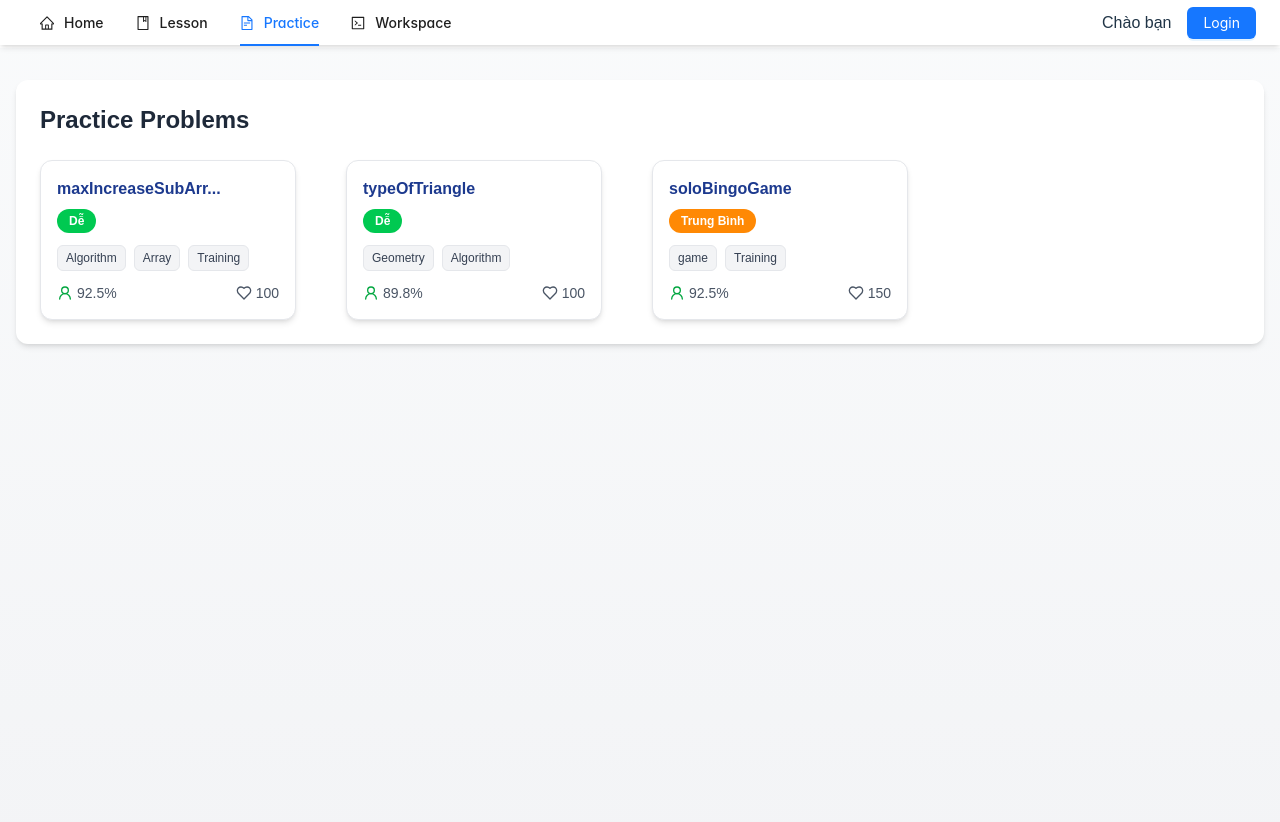
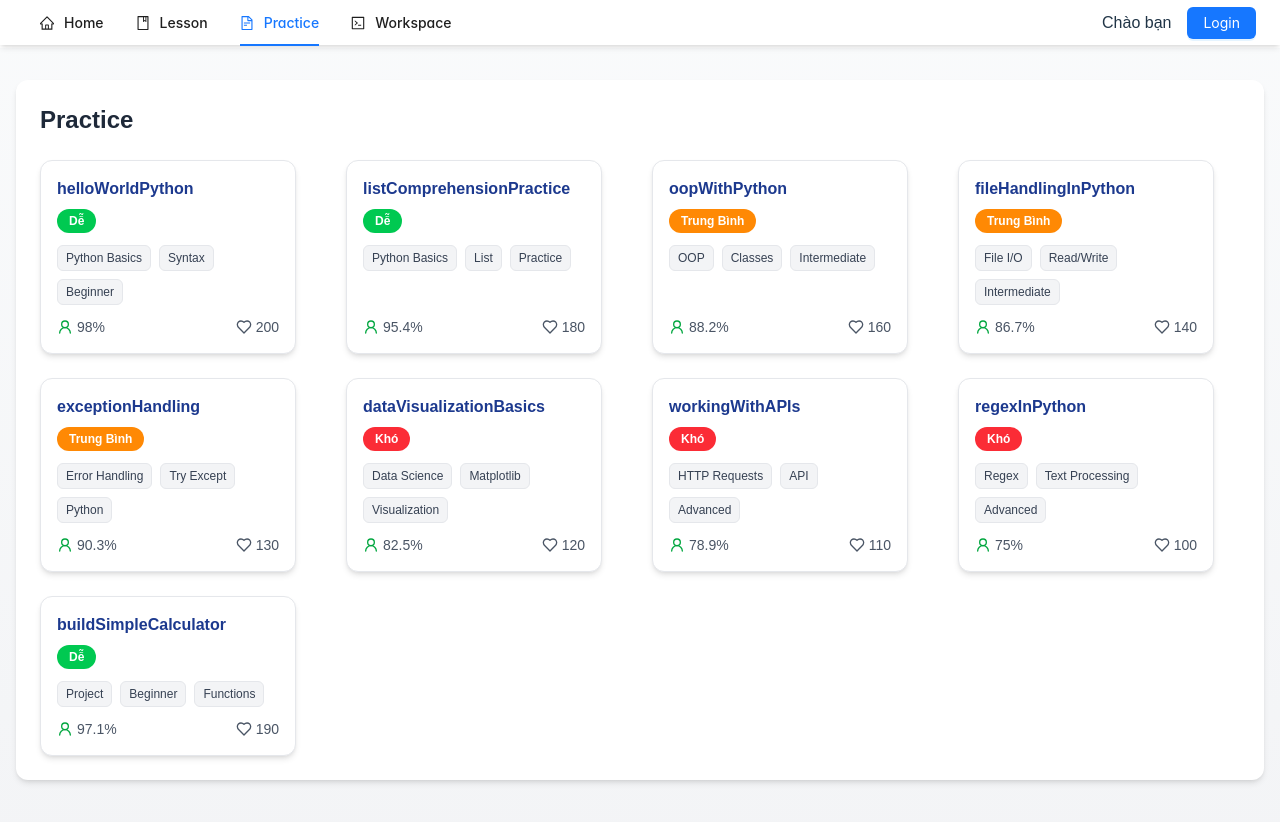
Before and after one commit to anhnhantothi/py_code, a React (Vite) app: page /pratice in a window 1280 px wide. Shown: the top 822 px of the page. Built offline with nearby package versions, Linux system fonts and the light colour scheme; no server answers.

Commit message:
Pass to merge

```diff
--- a/src/main.tsx
+++ b/src/main.tsx
@@ -1,4 +1,3 @@
-import { StrictMode } from 'react'
 import { createRoot } from 'react-dom/client'
 import './index.css'
 import App from './App.tsx'
--- a/src/pages/home/home-page.tsx
+++ b/src/pages/home/home-page.tsx
@@ -7,13 +7,14 @@ import Footer from '../../components/footer';
 import '../../assets/css/global.css';
 import '../../assets/css/homepage.css';
 import { useAuth } from '../../context/auth_context';
+import AIImage from '../../assets/images/AI-pic.jpg';
 import {
   BookFilled,
   CheckCircleOutlined,
   CodeOutlined,
-  VideoCameraOutlined,
   GlobalOutlined,
   UsergroupAddOutlined,
+  CommentOutlined,
 } from '@ant-design/icons';
 
 const HomePage: React.FC = () => {
@@ -72,14 +73,14 @@ const HomePage: React.FC = () => {
             <div className="md:w-1/2 relative mt-10 md:mt-0 flex justify-center">
               <div className="relative w-72 h-72 bg-indigo-50 rounded-2xl flex items-center justify-center">
                 <img
-                  src="https://source.unsplash.com/featured/?coding"
+                  src={AIImage}
                   alt="Coding"
                   className="w-48 h-48 object-cover rounded-2xl shadow-md"
                 />
               </div>
               <div className="absolute top-10 right-0 card">
-                <VideoCameraOutlined className="text-indigo-600 text-xl" />
-                <span className="font-medium text-gray-700">2K+ Video</span>
+                <CommentOutlined className="text-indigo-600 text-xl" />
+                <span className="font-medium text-gray-700">2K+ Phản hồi</span>
               </div>
               <div className="absolute bottom-16 left-0 card">
                 <GlobalOutlined className="text-indigo-600 text-xl" />
@@ -103,7 +104,7 @@ const HomePage: React.FC = () => {
               </p>
             </div>
             <img
-              src="https://source.unsplash.com/featured/?terminal"
+              src="../../assets/images/AI-pic.jpg"
               alt="Code Editor"
               className="rounded-2xl shadow-md flex-1"
             />
--- a/src/pages/info/info.tsx
+++ b/src/pages/info/info.tsx
@@ -1,83 +1,123 @@
-import React, { useEffect, useState } from "react";
-import { TabView, TabPanel } from "primereact/tabview";
+import  { useEffect, useState } from "react";
 import { InputText } from "primereact/inputtext";
 import { PencilIcon, CheckIcon } from "lucide-react";
-import CommentArea from "../../components/CommentArea";
-import { fakeData, SearchSuggestionCard } from "../../components/PraticeItem";
+
+// Giả sử bạn có sẵn helper cho fetch API
+const getPatientProfile = async () => {
+  const response = await fetch("/api/patient-profile");
+  if (!response.ok) throw new Error("Failed to fetch patient profile");
+  return await response.json();
+};
+
+const updatePatientProfile = async (data: any) => {
+  const response = await fetch("/api/patient-profile", {
+    method: "PUT",
+    headers: { "Content-Type": "application/json" },
+    body: JSON.stringify(data),
+  });
+  if (!response.ok) throw new Error("Failed to update patient profile");
+  return await response.json();
+};
 
 const PatientProfileUI = () => {
   const [isEditing, setIsEditing] = useState(false);
   const [activeTab, setActiveTab] = useState(0);
   const [patientData, setPatientData] = useState({
-    firstName: "Henry",
-    gender: "Male",
-    email: "henny@gmail.com",
-    phone: "+123 456 7890",
-    address: "123 Main Street",
+    firstName: "",
+    gender: "",
+    email: "",
+    phone: "",
+    address: "",
   });
 
-  const handleChange = (e:any) => {
+  // Lấy dữ liệu thật từ server
+  useEffect(() => {
+    getPatientProfile()
+      .then((data) => setPatientData(data))
+      .catch((err) => console.error(err));
+  }, []);
+
+  const handleChange = (e: any) => {
     const { name, value } = e.target;
     setPatientData((prevData) => ({ ...prevData, [name]: value }));
   };
 
-  const toggleEdit = () => {
-    if(isEditing){
-        ///update patientData vô local
+  const toggleEdit = async () => {
+    if (isEditing) {
+      try {
+        await updatePatientProfile(patientData); // Cập nhật dữ liệu lên server
+        alert("Cập nhật thành công");
+      } catch (err) {
+        console.error(err);
+        alert("Lỗi khi cập nhật dữ liệu");
+      }
     }
     setIsEditing(!isEditing);
   };
 
-
-  useEffect(()=>{
-    /// lấy data từ local
-  },[])
-
-
-
   return (
     <div className="mx-auto w-[1220px] h-screen">
-      {/* Profile Header */}
       <div className="flex items-center justify-between mb-6 shadow-[0_6px_15px_rgba(0,0,0,0.15)] p-5 relative">
         <div className="flex items-center">
-          <img src="https://cdn.dribbble.com/userupload/17410840/file/original-07a4b1c25e613420faf0f0aff1283311.jpg" alt="Profile" className="w-20 h-20 rounded-full mr-4" />
+          <img
+            src="https://cdn.dribbble.com/userupload/17410840/file/original-07a4b1c25e613420faf0f0aff1283311.jpg"
+            alt="Profile"
+            className="w-20 h-20 rounded-full mr-4"
+          />
           <div>
-            <h2 className="text-2xl font-semibold">Henry D. Wilson</h2>
-            <p className="text-gray-500">ID: #5233 • 📞 +123 456 7890</p>
-            <span className="bg-green-100 text-green-700 text-sm px-2 py-1 rounded-lg">Active</span>
+            <h2 className="text-2xl font-semibold">{patientData.firstName}</h2>
+            <p className="text-gray-500">📞 {patientData.phone}</p>
+            <span className="bg-green-100 text-green-700 text-sm px-2 py-1 rounded-lg">
+              Active
+            </span>
           </div>
         </div>
-        {/* Edit Icon */}
-        <div onClick={toggleEdit} className="cursor-pointer p-2 rounded-full hover:bg-gray-300">
-          {isEditing ? <CheckIcon size={20} className="text-green-600" /> : <PencilIcon size={20} className="text-gray-700" />}
+        <div
+          onClick={toggleEdit}
+          className="cursor-pointer p-2 rounded-full hover:bg-gray-300"
+        >
+          {isEditing ? (
+            <CheckIcon size={20} className="text-green-600" />
+          ) : (
+            <PencilIcon size={20} className="text-gray-700" />
+          )}
         </div>
       </div>
-      {/* Tabs Section */}
+
       <div className="shadow-[0_6px_15px_rgba(0,0,0,0.15)] p-5">
         <div className="flex border-b mb-6">
-          {['Personal Information', 'Process'].map((tab, index) => (
+          {["Personal Information", "Process"].map((tab, index) => (
             <div
               key={index}
               onClick={() => setActiveTab(index)}
               className={`px-4 py-2 cursor-pointer text-lg font-semibold transition-colors duration-200 ${
-                activeTab === index ? "text-blue-600 " : "text-gray-500 hover:text-blue-300"
+                activeTab === index
+                  ? "text-blue-600 "
+                  : "text-gray-500 hover:text-blue-300"
               }`}
             >
               {tab}
             </div>
           ))}
         </div>
-        <div className="min-h-screen flex items-center justify-center bg-gray-100">
-
-    </div>
 
         {activeTab === 0 ? (
           <div className="grid grid-cols-2 gap-6 mb-6">
             {Object.entries(patientData).map(([key, value]) => (
               <div key={key}>
-                <strong>{key.replace(/([A-Z])/g, ' $1').replace(/^./, str => str.toUpperCase())}:</strong>
+                <strong>
+                  {key
+                    .replace(/([A-Z])/g, " $1")
+                    .replace(/^./, (str) => str.toUpperCase())}
+                  :
+                </strong>
                 {isEditing ? (
-                  <InputText value={value} name={key} onChange={handleChange} className="w-full mt-1" />
+                  <InputText
+                    value={value}
+                    name={key}
+                    onChange={handleChange}
+                    className="w-full mt-1"
+                  />
                 ) : (
                   <p>{value}</p>
                 )}
--- a/src/pages/pratice/PracticePage.tsx
+++ b/src/pages/pratice/PracticePage.tsx
@@ -2,25 +2,67 @@ import { SearchSuggestionCard, SearchSuggestionCardProps, Difficulty } from './S
 
 export const fakeData: SearchSuggestionCardProps[] = [
   {
-    title: "maxIncreaseSubArr...",
+    title: "helloWorldPython",
     difficulty: Difficulty.De,
-    tags: ["Algorithm", "Array", "Training"],
-    completionRate: 92.5,
+    tags: ["Python Basics", "Syntax", "Beginner"],
+    completionRate: 98.0,
+    likes: 200,
+  },
+  {
+    title: "listComprehensionPractice",
+    difficulty: Difficulty.De,
+    tags: ["Python Basics", "List", "Practice"],
+    completionRate: 95.4,
+    likes: 180,
+  },
+  {
+    title: "oopWithPython",
+    difficulty: Difficulty.TrungBinh,
+    tags: ["OOP", "Classes", "Intermediate"],
+    completionRate: 88.2,
+    likes: 160,
+  },
+  {
+    title: "fileHandlingInPython",
+    difficulty: Difficulty.TrungBinh,
+    tags: ["File I/O", "Read/Write", "Intermediate"],
+    completionRate: 86.7,
+    likes: 140,
+  },
+  {
+    title: "exceptionHandling",
+    difficulty: Difficulty.TrungBinh,
+    tags: ["Error Handling", "Try Except", "Python"],
+    completionRate: 90.3,
+    likes: 130,
+  },
+  {
+    title: "dataVisualizationBasics",
+    difficulty: Difficulty.Kho,
+    tags: ["Data Science", "Matplotlib", "Visualization"],
+    completionRate: 82.5,
+    likes: 120,
+  },
+  {
+    title: "workingWithAPIs",
+    difficulty: Difficulty.Kho,
+    tags: ["HTTP Requests", "API", "Advanced"],
+    completionRate: 78.9,
+    likes: 110,
+  },
+  {
+    title: "regexInPython",
+    difficulty: Difficulty.Kho,
+    tags: ["Regex", "Text Processing", "Advanced"],
+    completionRate: 75.0,
     likes: 100,
   },
   {
-    title: "typeOfTriangle",
+    title: "buildSimpleCalculator",
     difficulty: Difficulty.De,
-    tags: ["Geometry", "Algorithm"],
-    completionRate: 89.8,
-    likes: 100,
-  },
-  {
-    title: "soloBingoGame",
-    difficulty: Difficulty.TrungBinh,
-    tags: ["game", "Training"],
-    completionRate: 92.5,
-    likes: 150,
+    tags: ["Project", "Beginner", "Functions"],
+    completionRate: 97.1,
+    likes: 190,
   },
 ];
 
@@ -30,7 +72,7 @@ export default function PracticePage() {
       <div className="max-w-7xl mx-auto">
         {/* Thêm khung bo góc + shadow + nền trắng */}
         <div className="bg-white rounded-xl shadow-md p-6">
-          <h2 className="text-2xl font-bold text-gray-800 mb-6">Practice Problems</h2>
+          <h2 className="text-2xl font-bold text-gray-800 mb-6">Practice </h2>
           <div className="grid grid-cols-1 sm:grid-cols-2 md:grid-cols-3 lg:grid-cols-4 gap-6">
             {fakeData.map((problem, index) => (
               <SearchSuggestionCard key={index} {...problem} />
--- a/src/services/loginService.ts
+++ b/src/services/loginService.ts
@@ -10,9 +10,6 @@ export interface LoginResponse {
   error?: string;
 }
 
-/**
- * Gửi request đăng nhập tới backend và trả kết quả.
- */
 export async function login(
   credentials: LoginCredentials,
   loginContextFn: (username: string) => void  //truyền thêm hàm login từ context
@@ -29,7 +26,7 @@ export async function login(
     // localStorage.setItem('token', data.token);
     localStorage.setItem('token', data.access_token);
     localStorage.setItem('username', credentials.username);
-    loginContextFn(credentials.username); // ✅ cập nhật AuthContext
+    loginContextFn(credentials.username);
     return { success: true };
   } else {
     return { success: false, error: data.error || 'Login failed' };
```
Also changed, not shown: src/assets/images/AI-pic.jpg (added).
